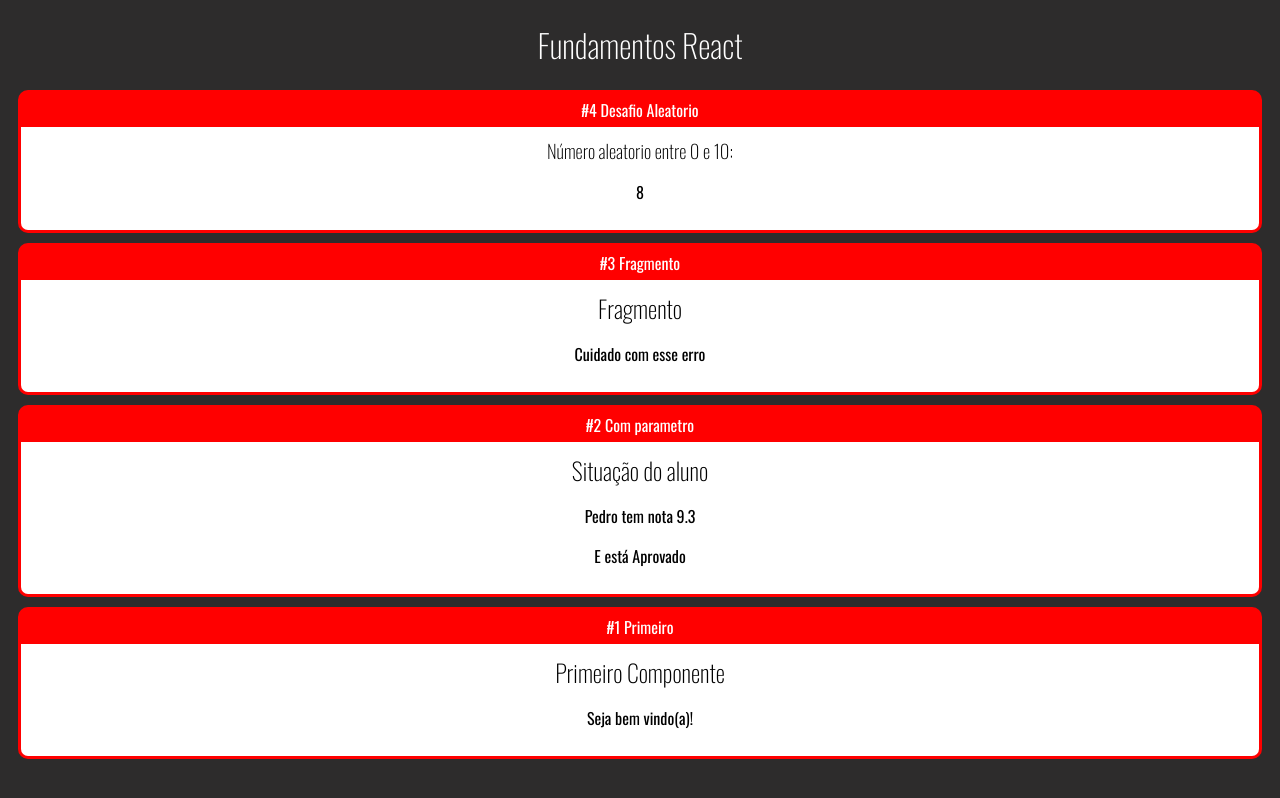
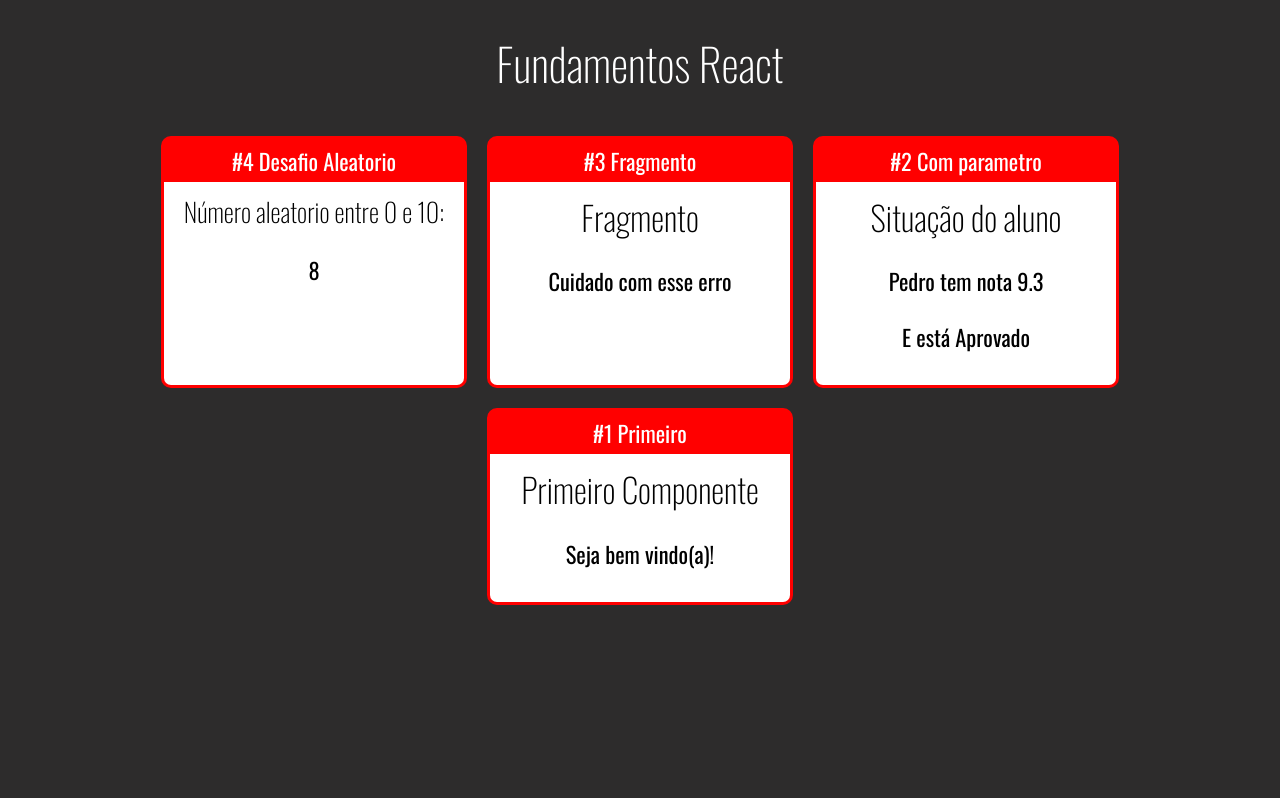
Before and after one commit to Gugonunes/fundamentos-react, a React (Create React App) app: page / in a window 1280 px wide. Built offline with nearby package versions, Linux system fonts and the light colour scheme.

Commit message:
style(app): add flex style to cards

```diff
--- /dev/null
+++ b/src/App.css
@@ -0,0 +1,5 @@
+.App .Cards {
+    display: flex;
+    justify-content: center;
+    flex-wrap: wrap;
+}
--- a/src/App.jsx
+++ b/src/App.jsx
@@ -4,11 +4,13 @@
 import Fragmento from './components/basicos/Fragmento'
 import Aleatorio from './components/basicos/Aleatorio'
 import Card from './components/layout/Card'
+import './App.css'
 
 const myApp = (props) => {
     return (
-        <div id="app">
+        <div className="App">
             <h1>Fundamentos React</h1>
+            <div className="Cards">
                 <Card
                     titulo="#4 Desafio Aleatorio">
                     <Aleatorio
@@ -33,6 +35,7 @@
                     <Primeiro />
                 </Card>
             </div>
+        </div>
     )
 }
 
--- a/src/components/layout/Card.css
+++ b/src/components/layout/Card.css
@@ -4,6 +4,11 @@
     overflow: hidden;
     border: 3px solid red;
     margin: 10px;
+
+    display: flex;
+    flex-direction: column;
+    min-width: 300px;
+    max-width: 300px;
 }
 .Card .Title{
     padding: 5px 0px;
@@ -11,6 +16,7 @@
     justify-content: center;
 }
 .Card .Content{
+    flex-grow: 1;
     background-color: #fff;
     color: black;
     padding:10px;
--- a/src/index.css
+++ b/src/index.css
@@ -3,6 +3,7 @@
     background-color: #2d2c2c;
     color: #fff;
     text-align: center;
+    font-size: 1.4rem;
 }
 
 h1, h2, h3 {
```
Lines whose indentation alone changed are shown as unchanged.
